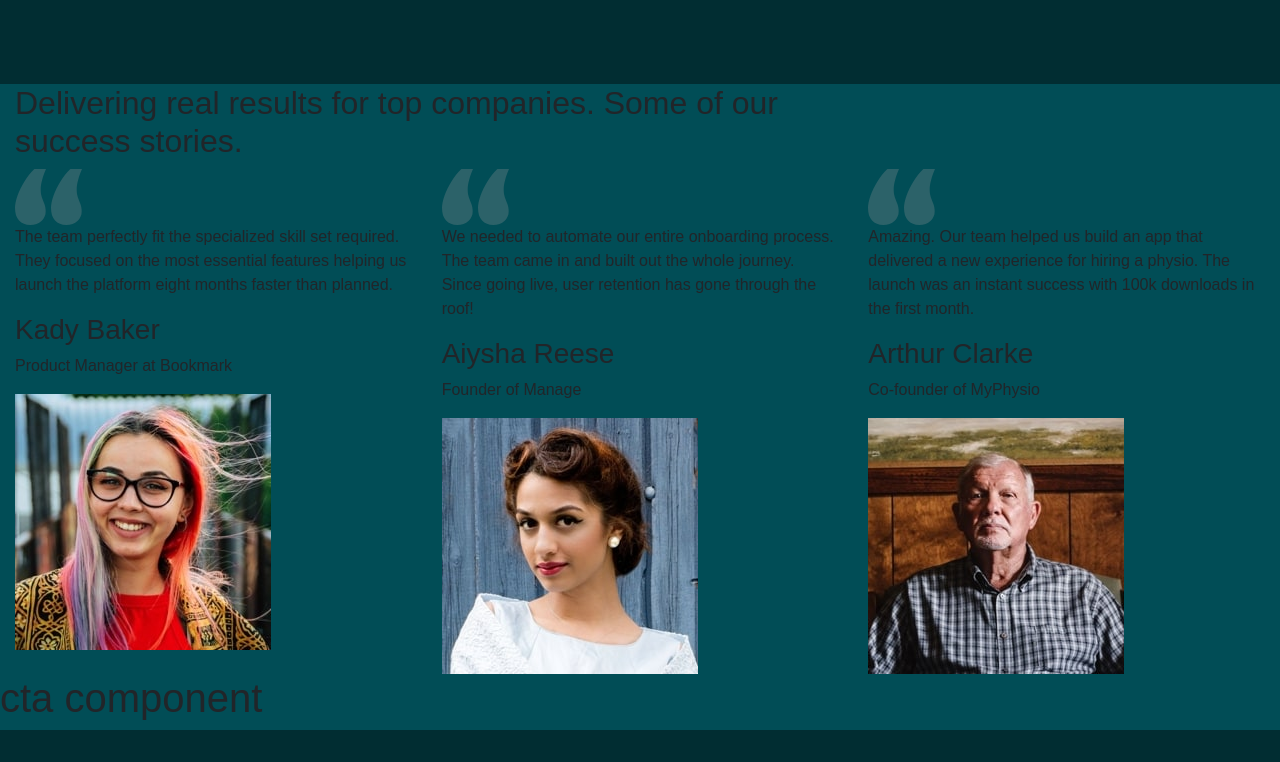
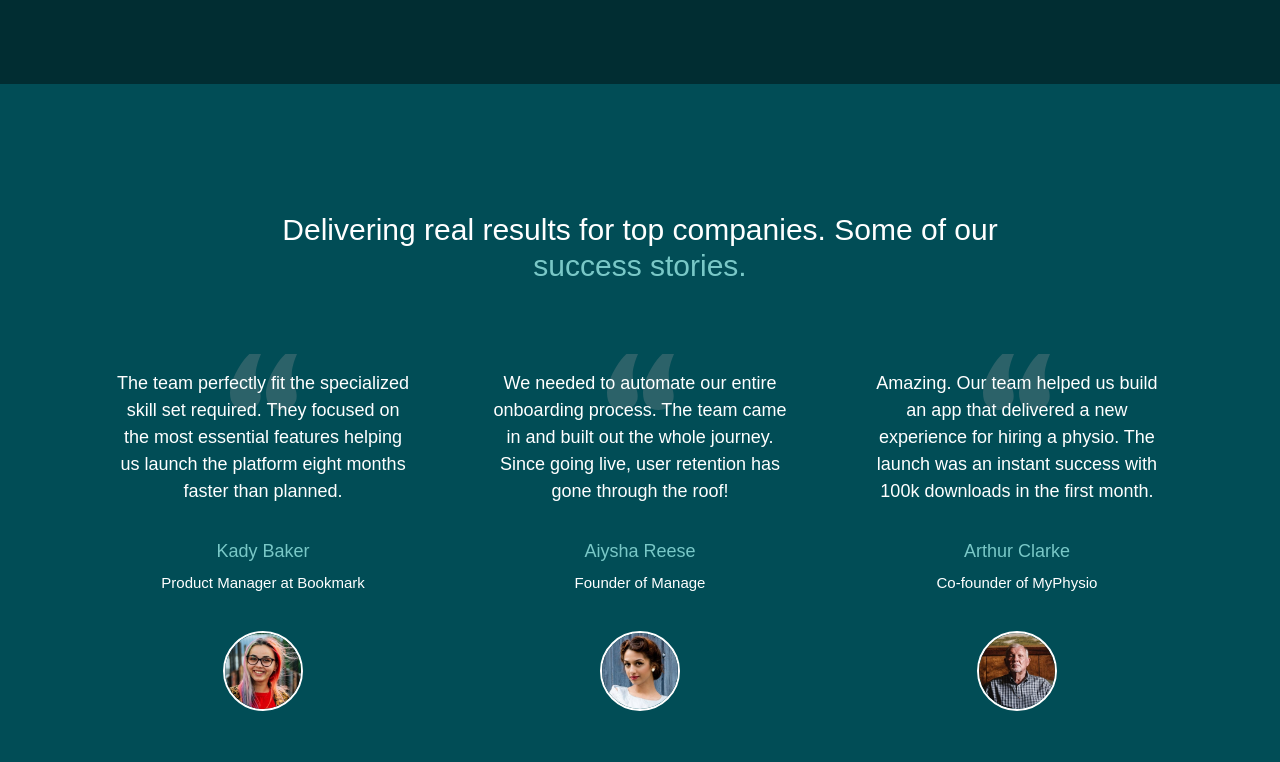
Before and after one commit to clf94-dev/myteam-vue, a Vue app: page / in a window 1280 px wide. Shown: the part 718-1480 px from the top of the page. Built offline with nearby package versions, Linux system fonts and the light colour scheme.

Commit message:
added style to opinions component

```diff
--- a/src/components/Opinions.vue
+++ b/src/components/Opinions.vue
@@ -7,7 +7,7 @@
         </h2>
     </div>
     <b-row class="opinions-row">
-        <b-col class="opinions-col" xs="12" sm="12" md="4" lg="4" v-for="data of opinions" v-bind:key="data.name">
+        <b-col class="opinion-col" xs="12" sm="12" md="4" lg="4" v-for="data of opinions" v-bind:key="data.name">
             <img class='quotes' :src="quotes" alt="quotes" />
             <p>
                 {{data.text}}
@@ -58,5 +58,77 @@ export default {
 </script>
 
 <style scoped>
+.opinions-section {
+    padding: 30% 7%;
+}
 
+@media screen and (min-width: 756px) {
+    .opinions-section {
+        padding: 10% 7%;
+    }
+}
+
+.opinions-section .title {
+    text-align: center;
+}
+
+@media screen and (min-width: 756px) {
+    .opinions-section .title {
+        text-align: center;
+    }
+}
+
+.opinions-section .title h2 {
+    font-size: 30px;
+    font-family: "Livvic", sans-serif;
+    font-weight: 400;
+    color: white;
+    margin-bottom: 10px;
+}
+
+@media screen and (min-width: 756px) {
+    .opinions-section .title h2 {
+        margin-bottom: 30px;
+    }
+}
+
+.opinions-section .title h2.color {
+    color: #79c8c7;
+}
+
+.opinions-section .opinions-row .opinion-col {
+
+    text-align: center;
+}
+
+.opinions-section .opinions-row .opinion-col .quotes {
+    position: relative;
+    top: 40px;
+    z-index: -1;
+}
+
+.opinions-section .opinions-row .opinion-col p {
+    font-size: 18px;
+    color: white;
+    font-weight: 300;
+    padding: 0 7% 20px;
+}
+
+.opinions-section .opinions-row .opinion-col p.position {
+    margin-top: 10px;
+    font-size: 15px;
+}
+
+.opinions-section .opinions-row .opinion-col h3 {
+    font-size: 18px;
+    color: #79c8c7;
+    font-weight: 400;
+}
+
+.opinions-section .opinions-row .opinion-col .avatar {
+    width: 80px;
+    border: 2px solid white;
+    border-radius: 50%;
+    margin-bottom: 20px;
+}
 </style>
```
